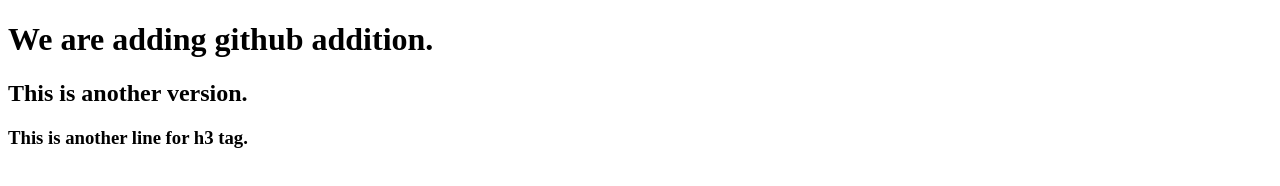
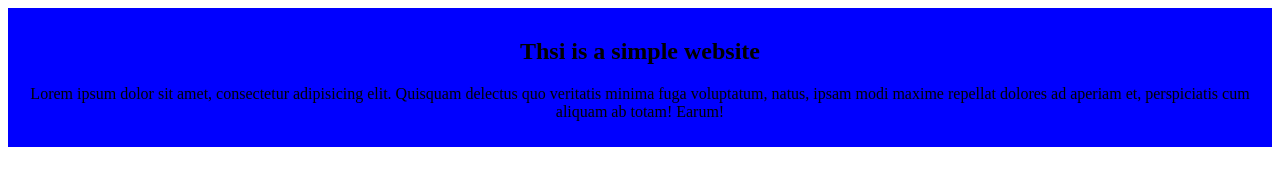
Before and after one commit to solutionmaker99/my-first-github-repo, a plain HTML site: page index.html in a window 1280 px wide. Drawn offline with Linux system fonts and the light colour scheme.

Commit message:
added style.cc from styles/style.css and div by all h elements

```diff
--- a/index.html
+++ b/index.html
@@ -4,10 +4,12 @@
     <meta charset="UTF-8">
     <meta name="viewport" content="width=device-width, initial-scale=1.0">
     <title>My first Github repo</title>
+    <link rel="stylesheet" href="styles/style.css">
 </head>
 <body>
-    <h1>We are adding github addition.</h1>
-    <h2>This is another version.</h2>
-    <h3>This is another line for h3 tag.</h3>
+    <div>
+        <h2>Thsi is a simple website</h2>
+        <p>Lorem ipsum dolor sit amet, consectetur adipisicing elit. Quisquam delectus quo veritatis minima fuga voluptatum, natus, ipsam modi maxime repellat dolores ad aperiam et, perspiciatis cum aliquam ab totam! Earum!</p>
+    </div>
 </body>
 </html>
--- /dev/null
+++ b/styles/style.css
@@ -0,0 +1,5 @@
+div{
+    background-color: blue;
+    text-align: center;
+    padding: 10px;
+}
```
